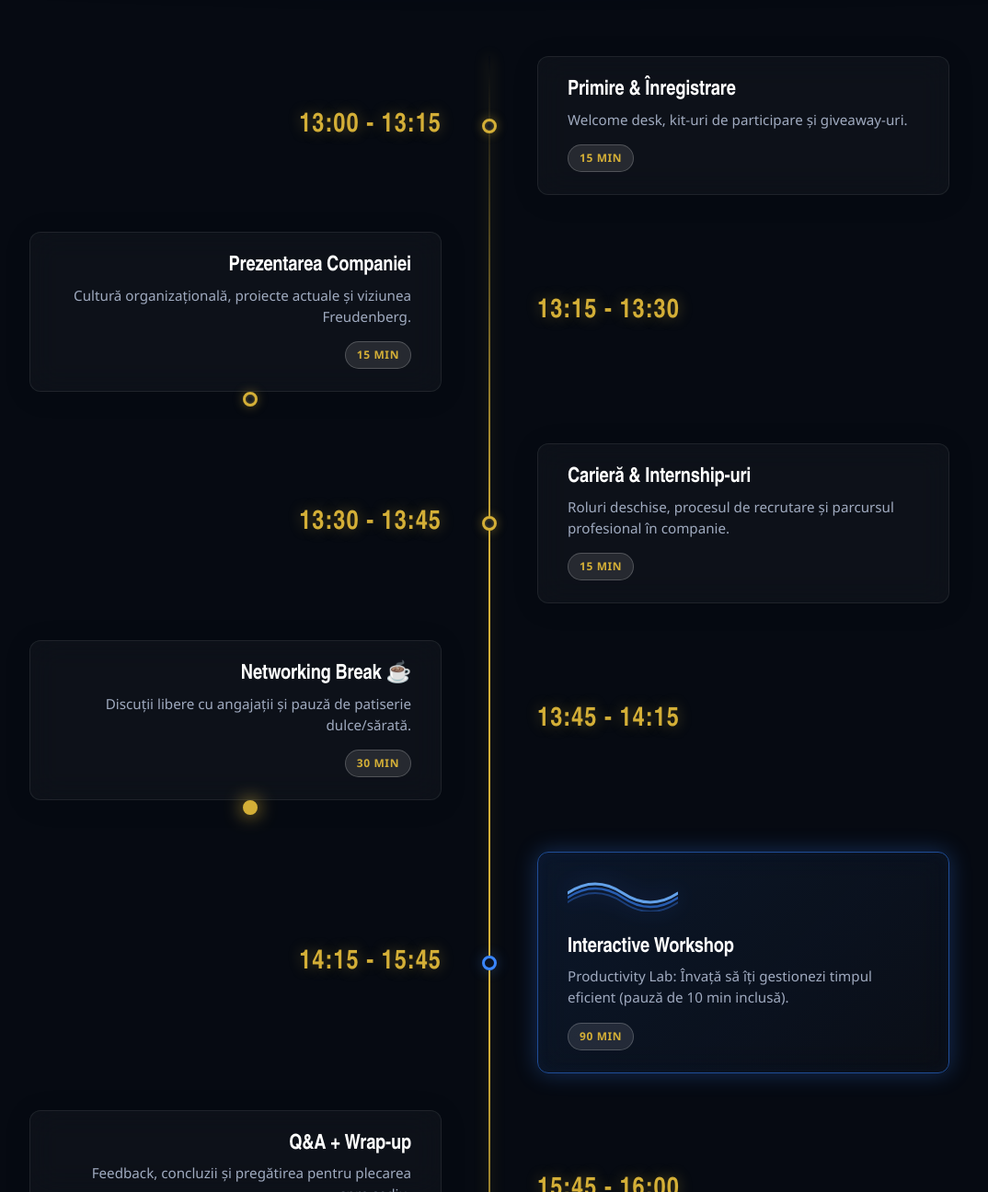
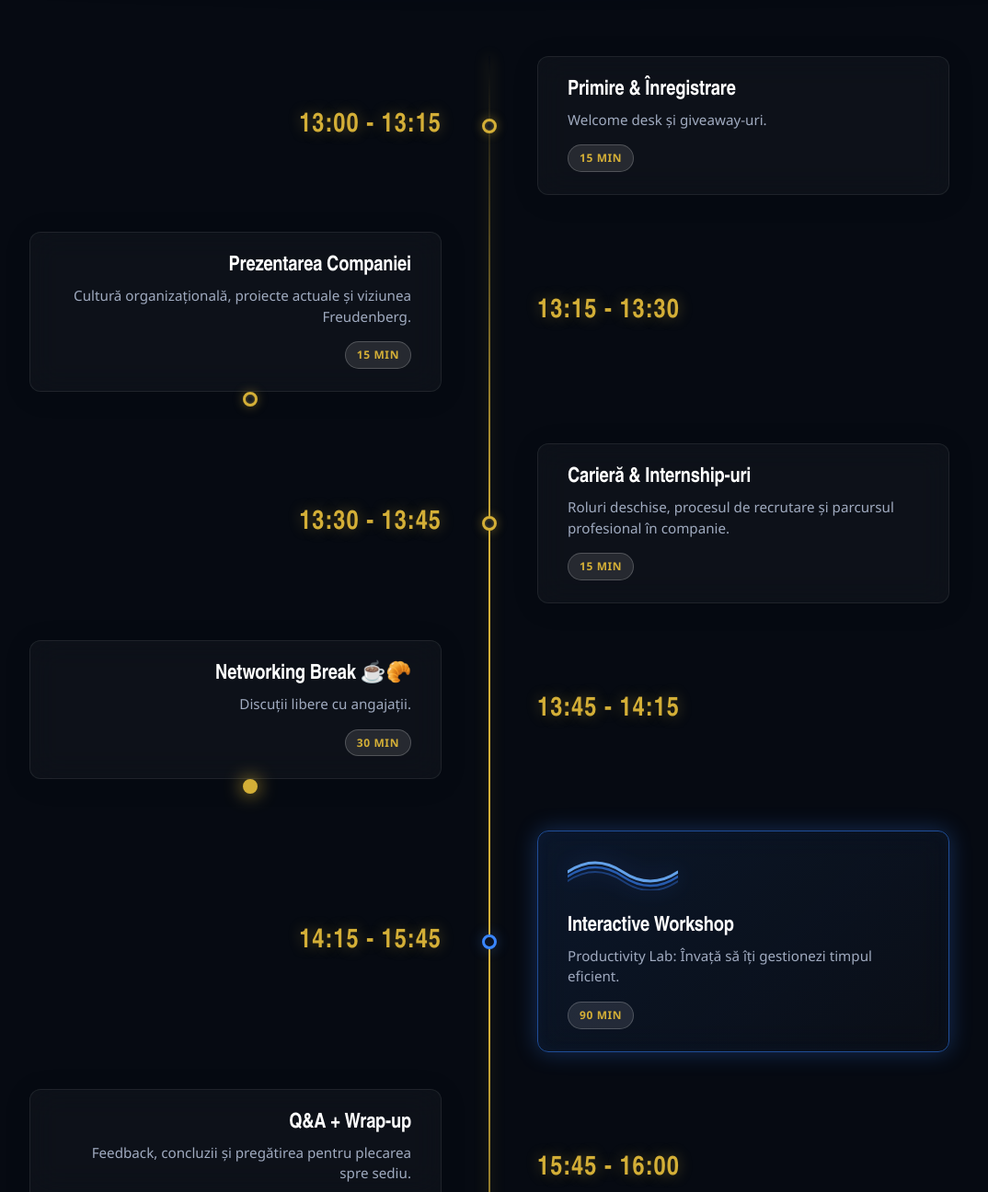
Before and after one commit to bestbrasov/bcd-site, a website: page index.html in a window 1280 px wide. Shown: the part 2101-3397 px from the top of the page at 92% size, without its empty margins (108-1182 px from the left). Drawn offline with Linux system fonts and the light colour scheme.

Commit message:
fb companie

```diff
--- a/index.html
+++ b/index.html
@@ -136,7 +136,7 @@
               <div class="event-dot"></div>
               <div class="event-content glass-card">
                 <h3>Primire & Înregistrare</h3>
-                <p>Welcome desk, kit-uri de participare și giveaway-uri.</p>
+                <p>Welcome desk și giveaway-uri.</p>
                 <span class="duration">15 min</span>
               </div>
             </div>
@@ -165,8 +165,8 @@
               <div class="event-time">13:45 - 14:15</div>
               <div class="event-dot accent"></div>
               <div class="event-content glass-card">
-                <h3>Networking Break ☕</h3>
-                <p>Discuții libere cu angajații și pauză de patiserie dulce/sărată.</p>
+                <h3>Networking Break ☕🥐</h3>
+                <p>Discuții libere cu angajații.</p>
                 <span class="duration">30 min</span>
               </div>
             </div>
@@ -185,7 +185,7 @@
                 </svg>
 
                 <h3>Interactive Workshop</h3>
-                <p>Productivity Lab: Învață să îți gestionezi timpul eficient (pauză de 10 min inclusă).</p>
+                <p>Productivity Lab: Învață să îți gestionezi timpul eficient.</p>
                 <span class="duration">90 min</span>
               </div>
             </div>
```
